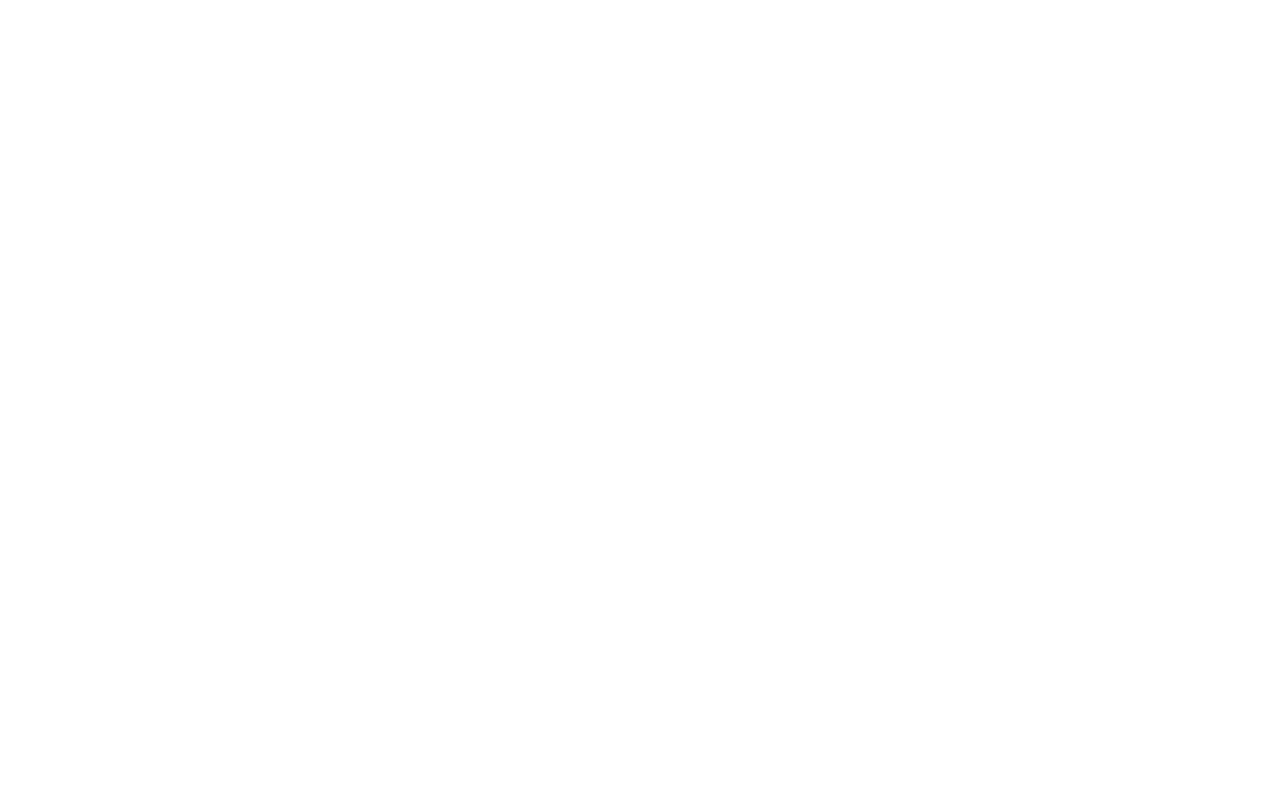
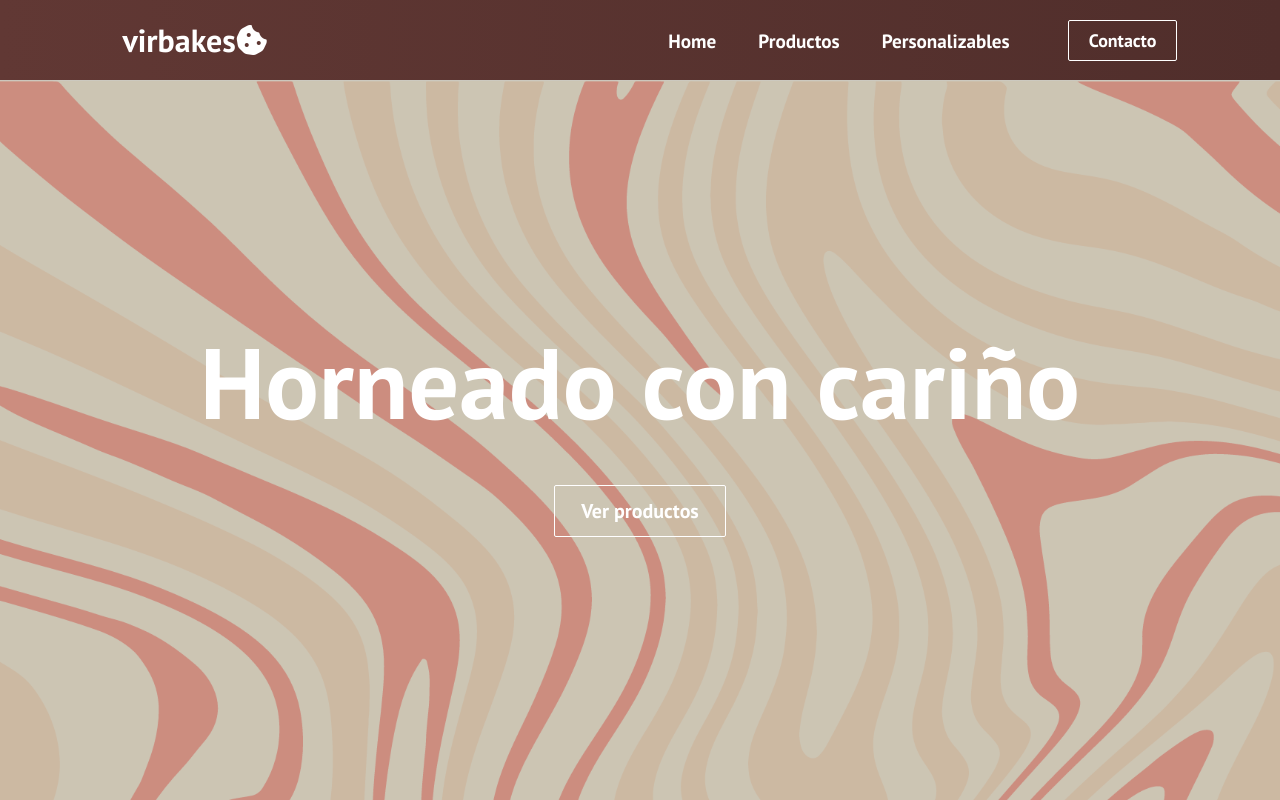
Before and after one commit to vvillb/horneadoconcarino, a React (Create React App) app in the folder virbakes/: page / in a window 1280 px wide. Shown: the top 800 px of the page. Built offline with nearby package versions, Linux system fonts and the light colour scheme.

Commit message:
another try of paths
elimitated basename and "exact" from exact path

```diff
--- a/virbakes/src/App.js
+++ b/virbakes/src/App.js
@@ -19,11 +19,11 @@ function App() {
   return (
 
     <>
-    <Router basename={"/horneadoconcarino"}>
+    <Router>
       <Navbar/>
 
       <Routes>
-      <Route  exact path='/horneadoconcarino'  element={<Home/>} />
+      <Route   path='/'  element={<Home/>} />
       <Route path='/products' element={<Products/>}/>
       <Route path='/custom' element={<Custom/>}/>
       <Route path='/contact'element={<Contact/>}/>
```
